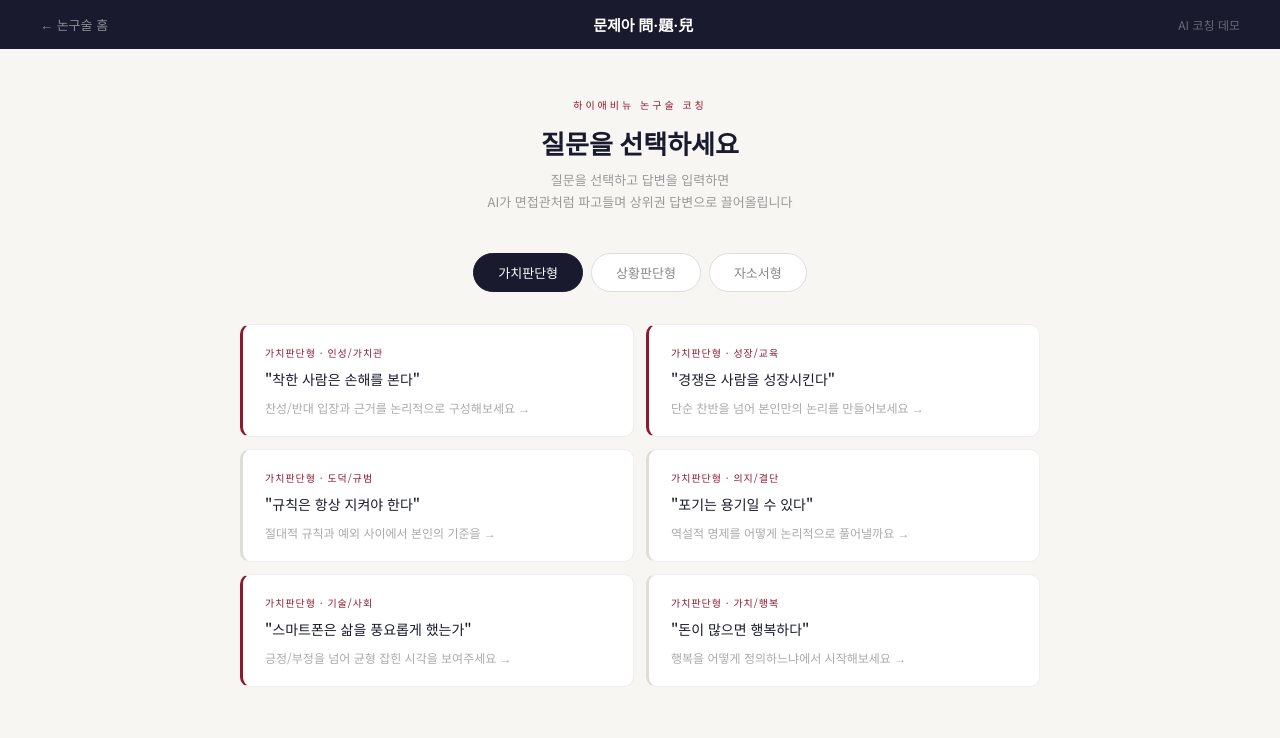
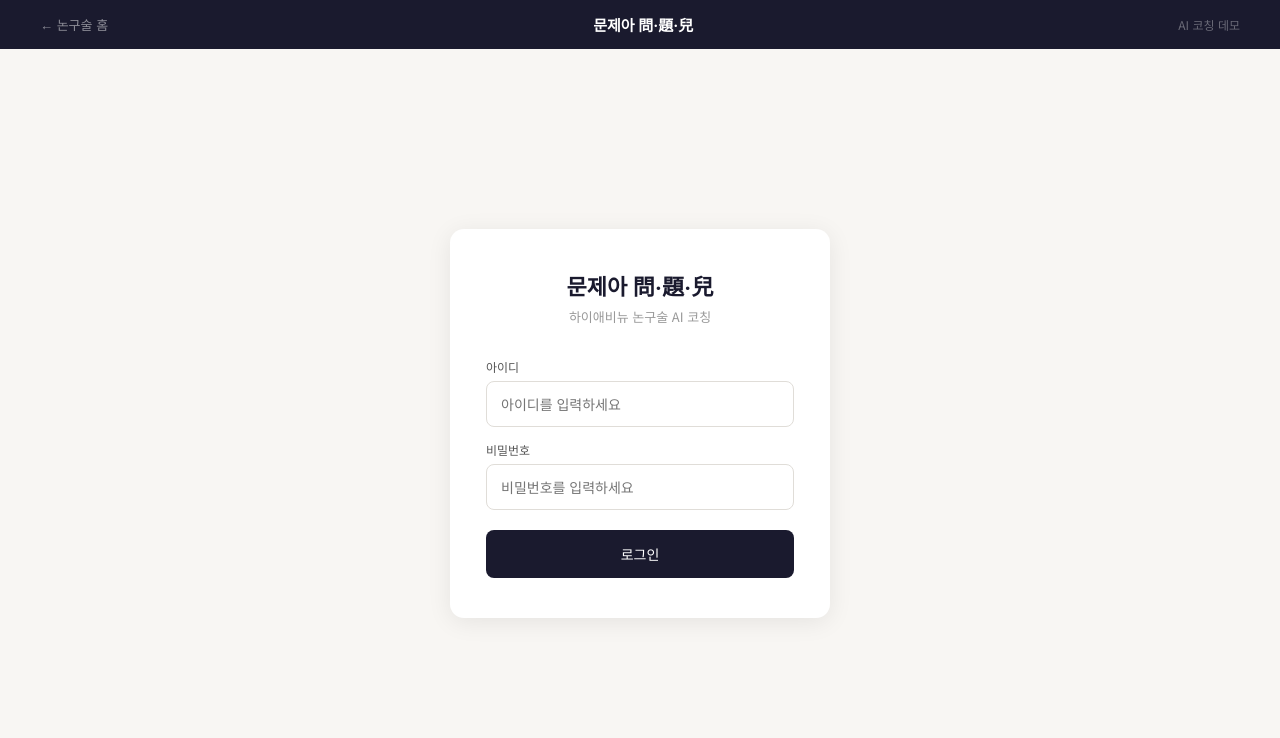
Before and after one commit to ssashleyedu-source/munjea, a plain HTML site: page coach.html in a window 1280 px wide. Drawn offline with Linux system fonts and the light colour scheme.

Commit message:
Add files via upload

```diff
--- a/coach.html
+++ b/coach.html
@@ -16,7 +16,7 @@
     .nav-logo{font-family:'Noto Serif KR',serif;color:white;font-size:15px;font-weight:700;text-decoration:none;}
 
     /* 질문 선택 화면 */
-    #screen-select{padding:48px 40px;}
+    #screen-select{padding:48px 40px;display:none;}
     .screen-tag{font-size:10px;letter-spacing:3px;color:#8B1A2F;text-transform:uppercase;margin-bottom:12px;display:block;text-align:center;}
     .screen-title{font-family:'Noto Serif KR',serif;font-size:26px;font-weight:700;color:#1A1A2E;text-align:center;margin-bottom:8px;}
     .screen-sub{font-size:13px;color:#999;text-align:center;margin-bottom:40px;line-height:1.7;}
@@ -94,6 +94,18 @@
     .typing span:nth-child(3){animation-delay:0.3s;}
     @keyframes bounce{0%,60%,100%{transform:translateY(0);}30%{transform:translateY(-6px);}}
 
+    /* 로그인 화면 */
+    #screen-login{display:flex;align-items:center;justify-content:center;min-height:calc(100vh - 52px);padding:20px;}
+    .login-card{background:white;border-radius:14px;padding:40px 36px;width:100%;max-width:380px;box-shadow:0 4px 24px rgba(0,0,0,0.08);}
+    .login-logo{font-family:'Noto Serif KR',serif;font-size:22px;font-weight:700;color:#1A1A2E;text-align:center;margin-bottom:6px;}
+    .login-sub{font-size:13px;color:#999;text-align:center;margin-bottom:32px;}
+    .login-label{font-size:12px;color:#555;margin-bottom:6px;display:block;font-weight:500;}
+    .login-input{width:100%;border:1.5px solid #E0DDD8;border-radius:8px;padding:12px 14px;font-size:14px;font-family:'Noto Sans KR',sans-serif;color:#1A1A2E;margin-bottom:14px;transition:border-color 0.2s;box-sizing:border-box;}
+    .login-input:focus{outline:none;border-color:#1A1A2E;}
+    .login-btn{width:100%;padding:14px;background:#1A1A2E;color:white;border:none;border-radius:8px;font-size:14px;font-family:'Noto Serif KR',serif;cursor:pointer;transition:opacity 0.2s;margin-top:6px;}
+    .login-btn:hover{opacity:0.85;}
+    .login-error{font-size:12px;color:#8B1A2F;text-align:center;margin-top:10px;display:none;}
+
     @media(max-width:600px){
       #screen-select{padding:32px 20px;}
       .q-grid{grid-template-columns:1fr;}
@@ -109,6 +121,20 @@
   <a class="nav-logo" href="index.html">문제아 問·題·兒</a>
   <div style="font-size:12px;color:rgba(255,255,255,0.35);">AI 코칭 데모</div>
 </nav>
+
+<!-- 로그인 화면 -->
+<div id="screen-login">
+  <div class="login-card">
+    <div class="login-logo">문제아 問·題·兒</div>
+    <div class="login-sub">하이애비뉴 논구술 AI 코칭</div>
+    <label class="login-label">아이디</label>
+    <input class="login-input" type="text" id="login-id" placeholder="아이디를 입력하세요" />
+    <label class="login-label">비밀번호</label>
+    <input class="login-input" type="password" id="login-pw" placeholder="비밀번호를 입력하세요" onkeydown="if(event.key==='Enter')doLogin()" />
+    <button class="login-btn" onclick="doLogin()">로그인</button>
+    <div class="login-error" id="login-error">아이디 또는 비밀번호가 올바르지 않습니다</div>
+  </div>
+</div>
 
 <!-- 질문 선택 화면 -->
 <div id="screen-select">
@@ -263,6 +289,22 @@
 </div>
 
 <script>
+// 로그인 계정 (아이디: 비밀번호)
+const ACCOUNTS = {
+  'ashley': 'highavenue2024',
+};
+
+function doLogin() {
+  const id = document.getElementById('login-id').value.trim();
+  const pw = document.getElementById('login-pw').value.trim();
+  if (ACCOUNTS[id] && ACCOUNTS[id] === pw) {
+    document.getElementById('screen-login').style.display = 'none';
+    document.getElementById('screen-select').style.display = 'block';
+  } else {
+    document.getElementById('login-error').style.display = 'block';
+  }
+}
+
 let currentQ = {};
 let round = 0;
 let answers = [];
@@ -451,17 +493,16 @@ AI 코칭 질문 2: "${aiResponses[1] || ''}"
 }
 
 async function callClaude(prompt) {
-  const res = await fetch('https://api.anthropic.com/v1/messages', {
+  const GEMINI_KEY = 'AIzaSyAzAp0Wdg_HXQeVjgQyr7tBGQeJnW_J5uk';
+  const res = await fetch(`https://generativelanguage.googleapis.com/v1beta/models/gemini-2.0-flash:generateContent?key=${GEMINI_KEY}`, {
     method: 'POST',
     headers: { 'Content-Type': 'application/json' },
     body: JSON.stringify({
-      model: 'claude-sonnet-4-20250514',
-      max_tokens: 500,
-      messages: [{ role: 'user', content: prompt }]
+      contents: [{ parts: [{ text: prompt }] }]
     })
   });
   const data = await res.json();
-  return data.content[0].text;
+  return data.candidates[0].content.parts[0].text;
 }
 
 function restartCoach() {
```
